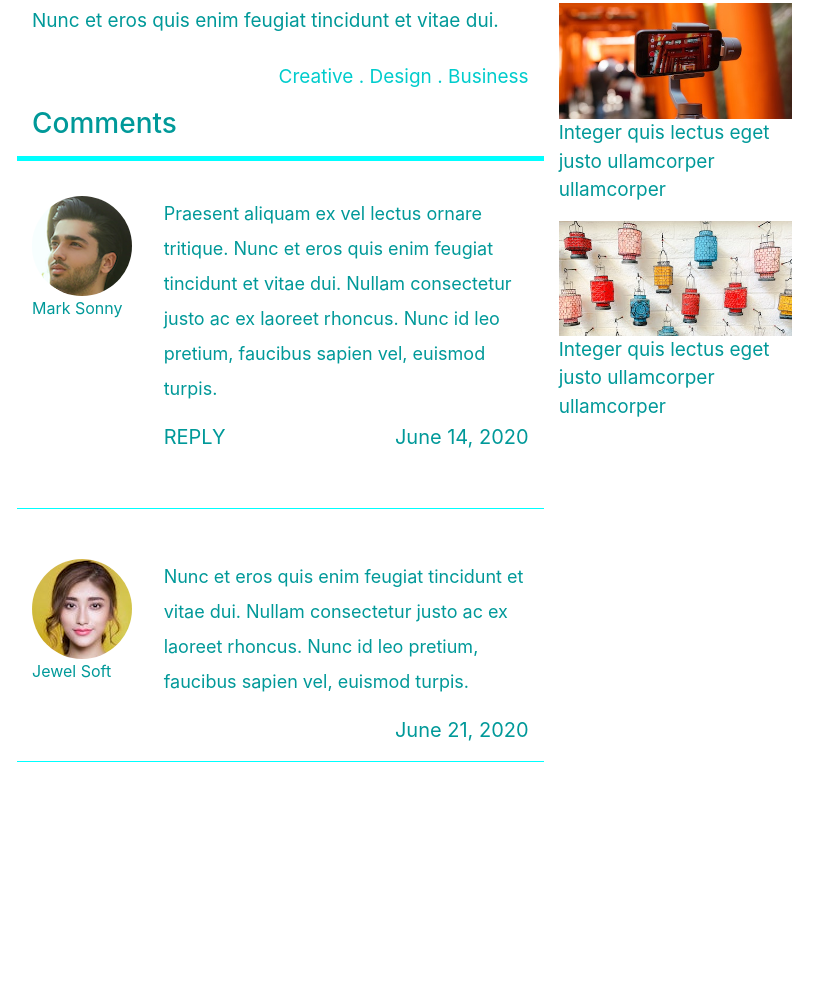
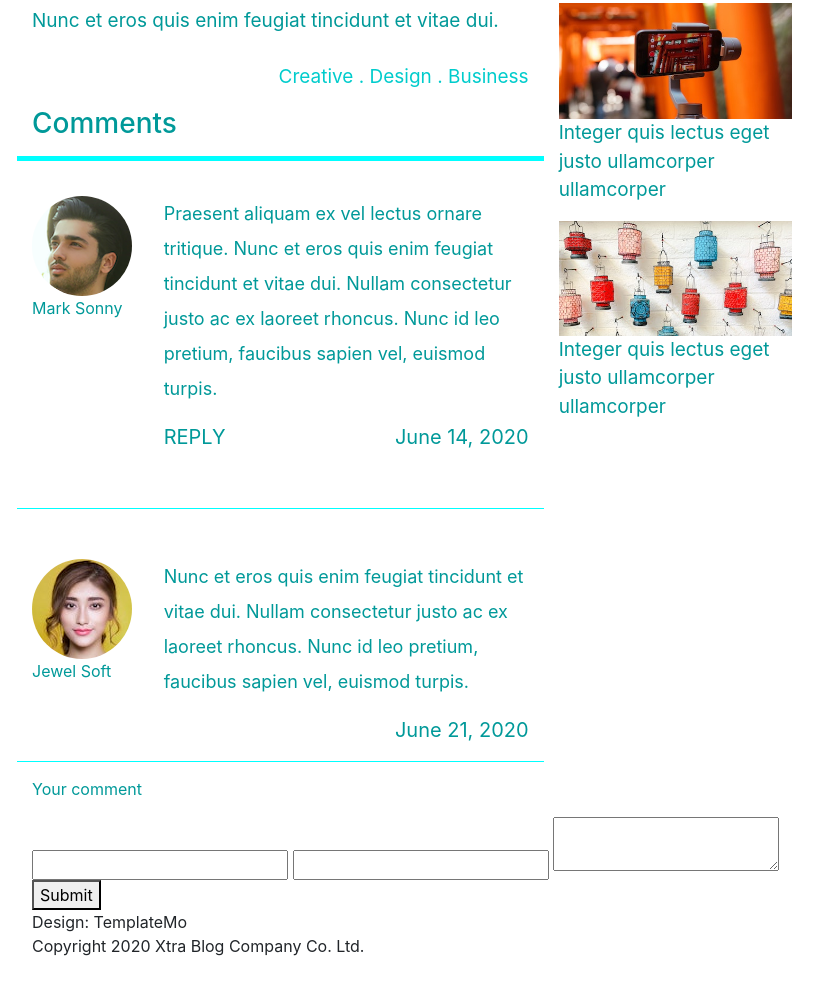
Before and after one commit to Han2104/project, a plain HTML site: page singlePost.html in a window 1280 px wide. Shown: the part 1092-2086 px from the top of the page, without its empty margins (388-1211 px from the left). Before the commit the page ends 1949 px from the top, so only its background shows below. Drawn offline with nearby package versions, Linux system fonts and the light colour scheme.

Commit message:
Add files via upload

```diff
--- a/singlePost.html
+++ b/singlePost.html
@@ -191,6 +191,26 @@
                         </div>
                     </div>
                 </div>
+                <div class="suggest">
+                    <p>Your comment</p>
+                    <input class="box1"></input>
+                    <input class="box2"></input>
+                    <textarea class="box3"></textarea>
+                    <div class="button">
+                        <button>Submit</button>
+                    </div>
+                </div>
+                <div class="fotter">
+                    <div>
+                        <span>Design:</span>
+                        <span class="click">
+                            TemplateMo
+                        </span>
+                    </div>
+                    <div>
+                        Copyright 2020 Xtra Blog Company Co. Ltd.
+                    </div>
+                </div>
             </div>
         </div>
     </div>
```
